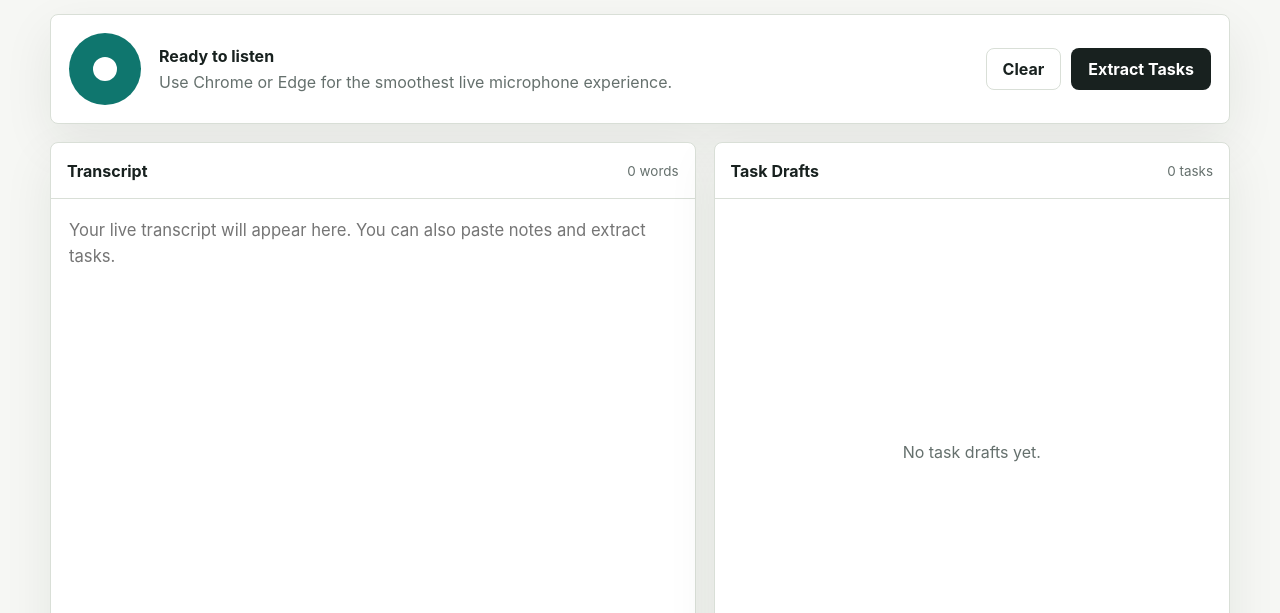
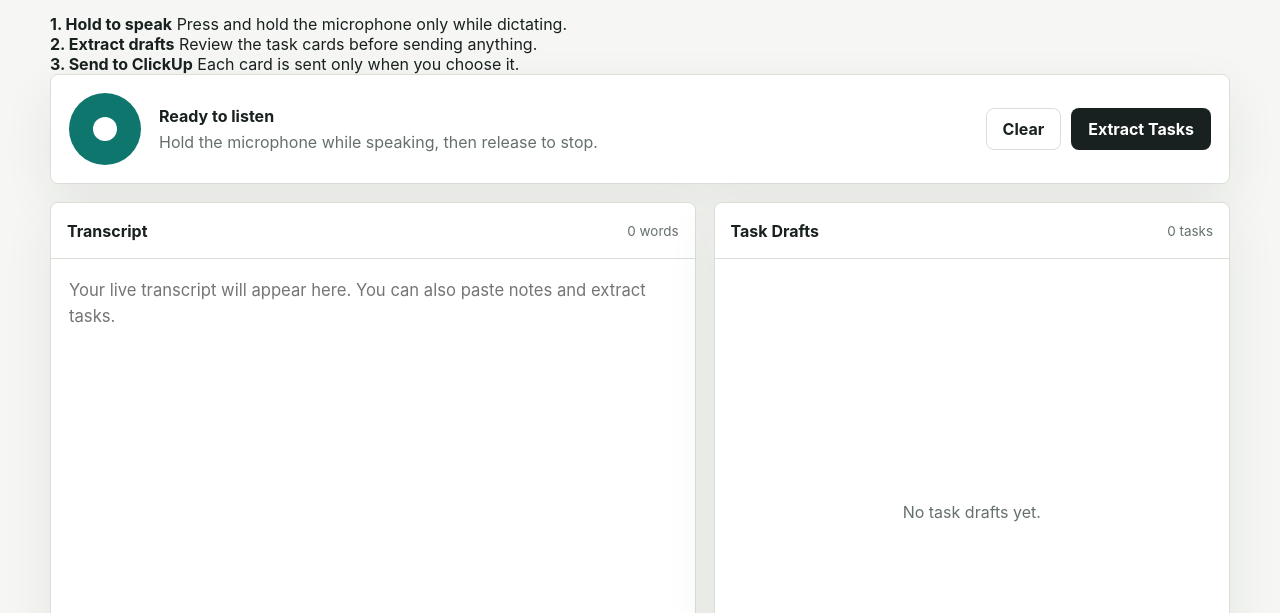
Before and after one commit to jithins123/voice-to-clickup, a website: page public/index.html in a window 1280 px wide. Shown: the part 187-800 px from the top of the page. Drawn offline with Linux system fonts and the light colour scheme; no server answers.

Commit message:
Add usage instructions

```diff
--- a/public/index.html
+++ b/public/index.html
@@ -17,14 +17,29 @@
           <div class="status-pill" id="connectionStatus">Checking setup</div>
         </header>
 
+        <section class="guide-strip" aria-label="How to use Voice to ClickUp">
+          <div>
+            <strong>1. Hold to speak</strong>
+            <span>Press and hold the microphone only while dictating.</span>
+          </div>
+          <div>
+            <strong>2. Extract drafts</strong>
+            <span>Review the task cards before sending anything.</span>
+          </div>
+          <div>
+            <strong>3. Send to ClickUp</strong>
+            <span>Each card is sent only when you choose it.</span>
+          </div>
+        </section>
+
         <section class="control-surface">
           <div class="mic-panel">
-            <button class="record-button" id="recordButton" type="button" aria-label="Start recording">
+            <button class="record-button" id="recordButton" type="button" aria-label="Hold to record">
               <span class="record-dot"></span>
             </button>
             <div>
               <h2 id="recordingTitle">Ready to listen</h2>
-              <p id="recordingHint">Use Chrome or Edge for the smoothest live microphone experience.</p>
+              <p id="recordingHint">Hold the microphone while speaking, then release to stop.</p>
             </div>
           </div>
 
```
